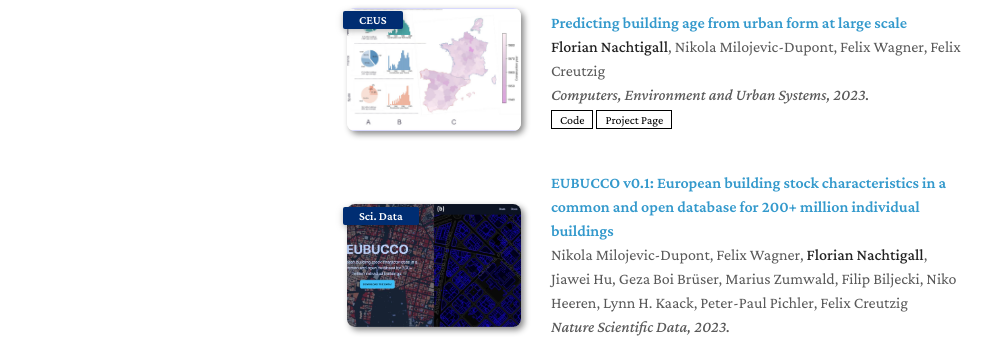
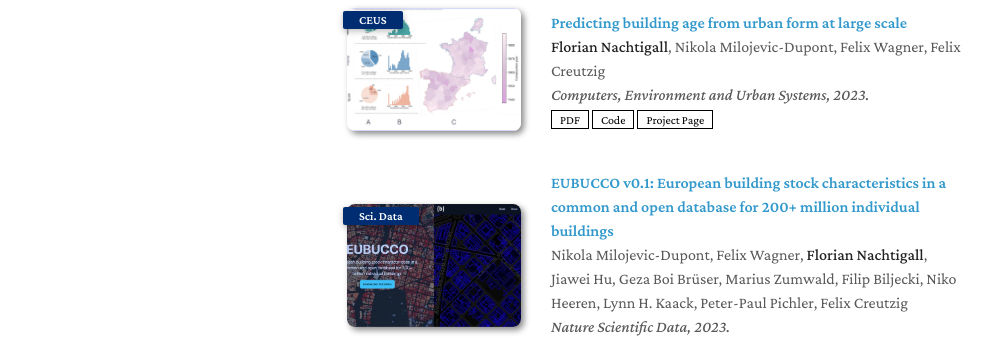
Before and after one commit to FlorianNachtigall/floriannachtigall.github.io, a Jekyll site: the page built from index.md, in a window 1280 px wide and 1271 px high. Shown: the part 541-879 px from the top of the window, without its empty margins (143-1149 px from the left). Built offline with Jekyll 4.4.1, drawn with Linux system fonts in a browser that asks for light colours; nearby versions of some CDN libraries; a style sheet for code colours, icons or effects is not loaded; our own code applies the rules of GitHub Pages for plain Markdown files.

Commit message:
Add pdf link for CEUS publication

```diff
--- a/_data/publications.yml
+++ b/_data/publications.yml
@@ -4,7 +4,7 @@ main:
     authors: <strong>Florian Nachtigall</strong>, Nikola Milojevic-Dupont, Felix Wagner, Felix Creutzig
     conference_short: CEUS
     conference: Computers, Environment and Urban Systems, 2023.
-    # pdf: ~
+    pdf: https://zenodo.org/record/8364017/files/predicting-building-age-at-large-scale-accepted-version.pdf
     page: https://www.sciencedirect.com/science/article/pii/S019897152300073X
     code: https://github.com/ai4up/ufo-prediction
     # bibtex: https://bib.yliu.me/MICCAI23.txt
```
